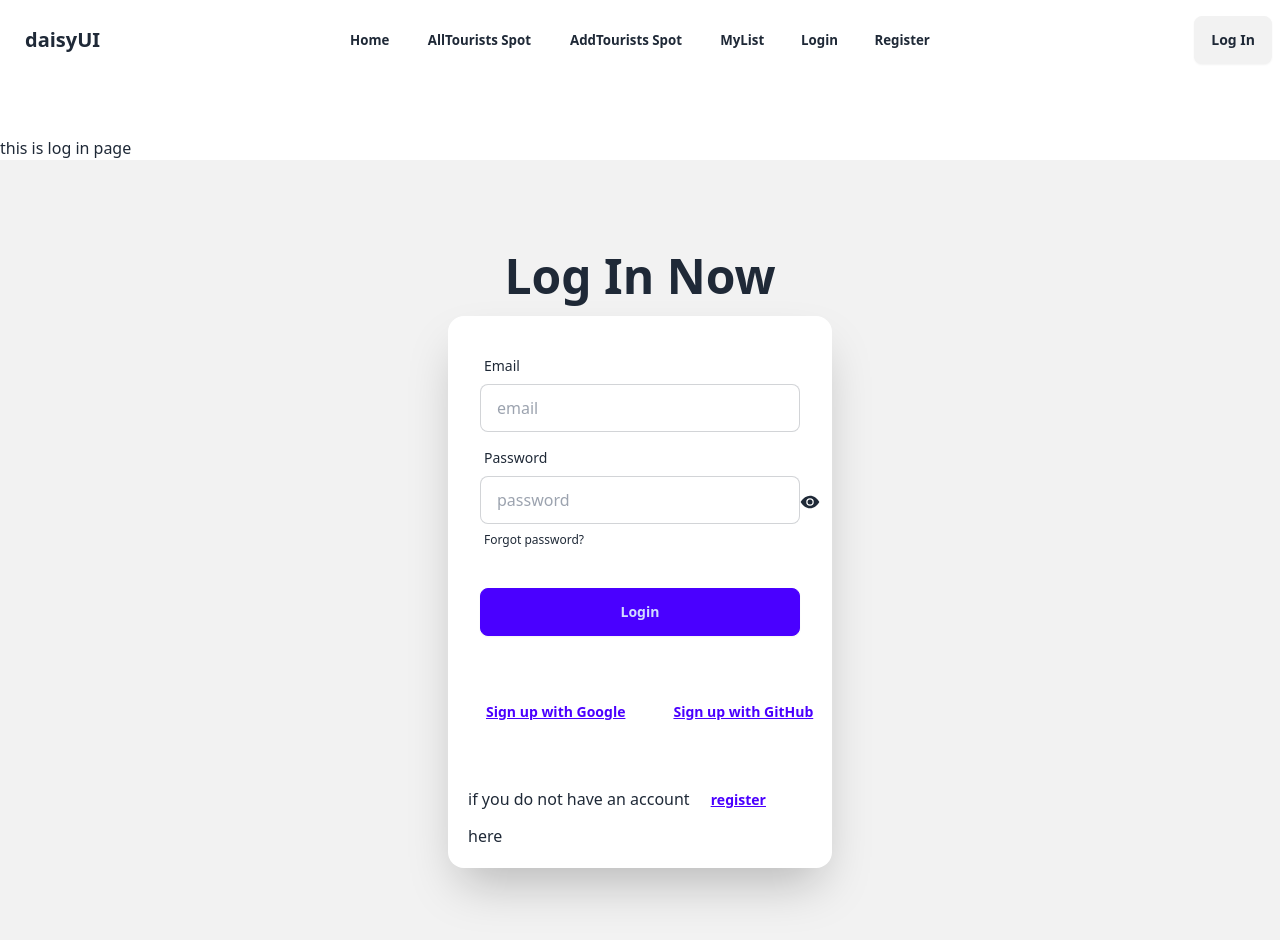
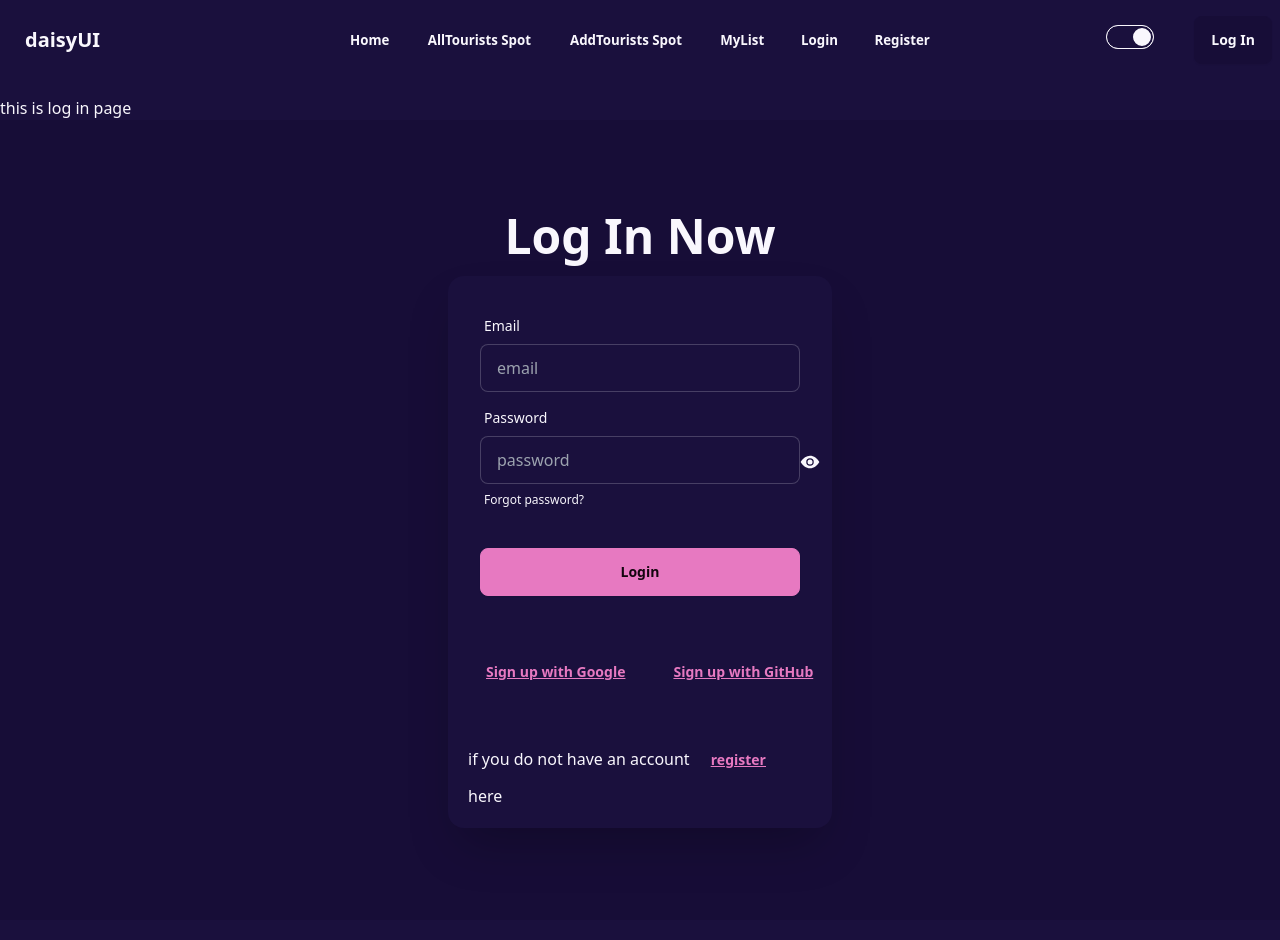
Before and after one commit to md1300/tourist-client-site, a React (Vite) app: page /logIn in a window 1280 px wide. Shown: the top 940 px of the page. Built offline with nearby package versions, Linux system fonts and the light colour scheme; no server answers.

Commit message:
implement theme in home page

```diff
--- a/index.html
+++ b/index.html
@@ -1,7 +1,7 @@
 <!doctype html>
-<html lang="en">
+<html lang="en" >
   <head>
-    <meta charset="UTF-8" />
+    <meta charset="UTF-8"  />
     <link rel="icon" type="image/svg+xml" href="/public/companyLogo.jpg" />
     <meta name="viewport" content="width=device-width, initial-scale=1.0" />
     <title>tourist place in world</title>
--- a/src/Header/Header.jsx
+++ b/src/Header/Header.jsx
@@ -5,7 +5,9 @@ import Navbar from "../Navbar/Navbar";
 const Header = () => {
     return (
         <div>
-            <Navbar></Navbar>
+            <div className="h-24">
+               <Navbar/>
+            </div>
             <Outlet/>
         </div>
     );
--- a/src/Navbar/Navbar.jsx
+++ b/src/Navbar/Navbar.jsx
@@ -1,4 +1,4 @@
-import { useContext } from "react";
+import { useContext, useEffect, useState,  } from "react";
 import { Link } from "react-router-dom";
 import { AuthContext } from "../ContextApi/AuthProvider";
 import Swal from "sweetalert2";
@@ -6,7 +6,8 @@ import { NavLink } from "react-router-dom";
 
 
 const Navbar = () => {
-  const {user,handleLogOut}=useContext(AuthContext)
+  const {user,handleLogOut}=useContext(AuthContext);
+  const [theme,setTheme]=useState("synthwave")
 
 const navbarLink=<>
 <NavLink to='/' className="btn btn-ghost">Home</NavLink>
@@ -33,10 +34,26 @@ const navbarLink=<>
       })
     }
 
+    useEffect(()=>{
+      localStorage.setItem('theme',theme);
+      const localTheme=localStorage.getItem('theme')
+      document.querySelector('html').setAttribute('data-theme',localTheme)
+    },[theme])
+
+    const handleToggleButton=(e)=>{
+      if(e.target.checked){
+        setTheme("synthwave")
+      }
+      else{
+        setTheme("light")
+      }
+
+    }
+
 
     return (
-        <div className="mb-14">
-           <div className="navbar bg-base-100">
+        <div >
+           <div className="navbar bg-base-100 fixed z-10">
   <div className="navbar-start">
     <div className="dropdown">
       <div tabIndex={0} role="button" className="btn btn-ghost lg:hidden">
@@ -73,11 +90,18 @@ const navbarLink=<>
   </div>
   <div className="navbar-end">
     <div className="flex gap-5 items-center">
+
+
+      <div>
+          <input  onChange={handleToggleButton}  type="checkbox"   className="toggle theme-controller"  defaultChecked />
+      </div>
+
+
       <div>
         {
         user?<div className="tooltip tooltip-bottom" data-tip={user.email} >
            <div className="avatar">
-              <div className="w-24 rounded-full" >
+              <div className="w-14 rounded-full" >
            <img src={user.photoURL}/>
               </div>
            </div>
--- a/tailwind.config.js
+++ b/tailwind.config.js
@@ -9,4 +9,8 @@ export default {
   },
   // eslint-disable-next-line
   plugins: [require('daisyui'),],
+  daisyui: {
+    themes: ["light", "synthwave", ],
+  },
+
 }
```
Also changed, not shown: src/component/Home.jsx (+3 -4 lines), src/component/file.js (added).
